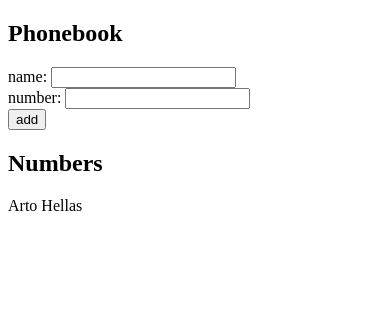
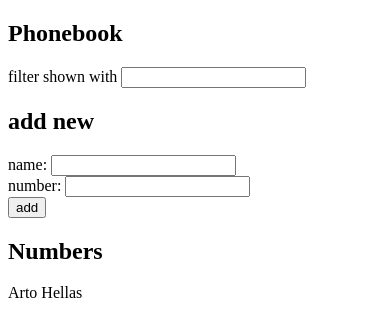
Before and after one commit to Amigos466/fullstackopen, a React (Vite) app in the folder part2/phonebook/: page / in a window 390 px wide. Shown: the top 336 px of the page. Built offline with nearby package versions, Linux system fonts and the light colour scheme.

Commit message:
2.9*: The Phonebook Step 4

```diff
--- a/part2/phonebook/src/App.jsx
+++ b/part2/phonebook/src/App.jsx
@@ -6,6 +6,7 @@ const App = () => {
   ])
   const [newName, setNewName] = useState('');
   const [phoneNumber, setPhoneNumber] = useState('');
+  const [filter, setFilter] = useState('');
 
   const addPerson = (event) => {
     event.preventDefault();
@@ -20,9 +21,13 @@ const App = () => {
     setPhoneNumber('');
   }
 
+  const filteredPersons = persons.filter(person => person.name.toLocaleLowerCase().includes(filter.toLocaleLowerCase()));
+
   return (
     <div>
       <h2>Phonebook</h2>
+      filter shown with <input value={filter} onChange={(e) => setFilter(e.target.value)} />
+      <h2>add new</h2>
       <form onSubmit={addPerson}>
         <div>
           name: <input value={newName} onChange={(e) => setNewName(e.target.value)} />
@@ -35,7 +40,7 @@ const App = () => {
         </div>
       </form>
       <h2>Numbers</h2>
-      {persons.map(person => (
+      {filteredPersons.map(person => (
         <p key={person.name}>{person.name} {person.phone}</p>
       ))}
     </div>
```
